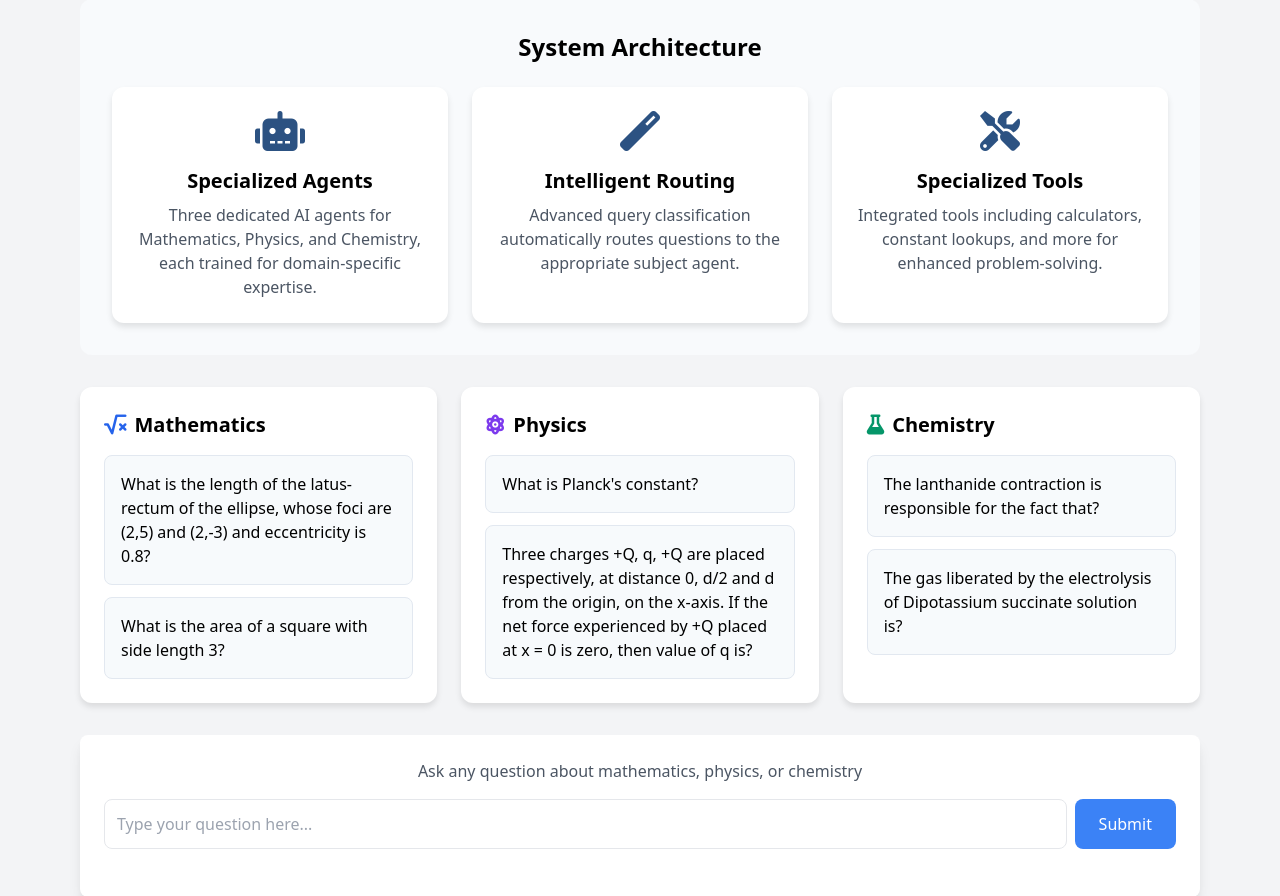
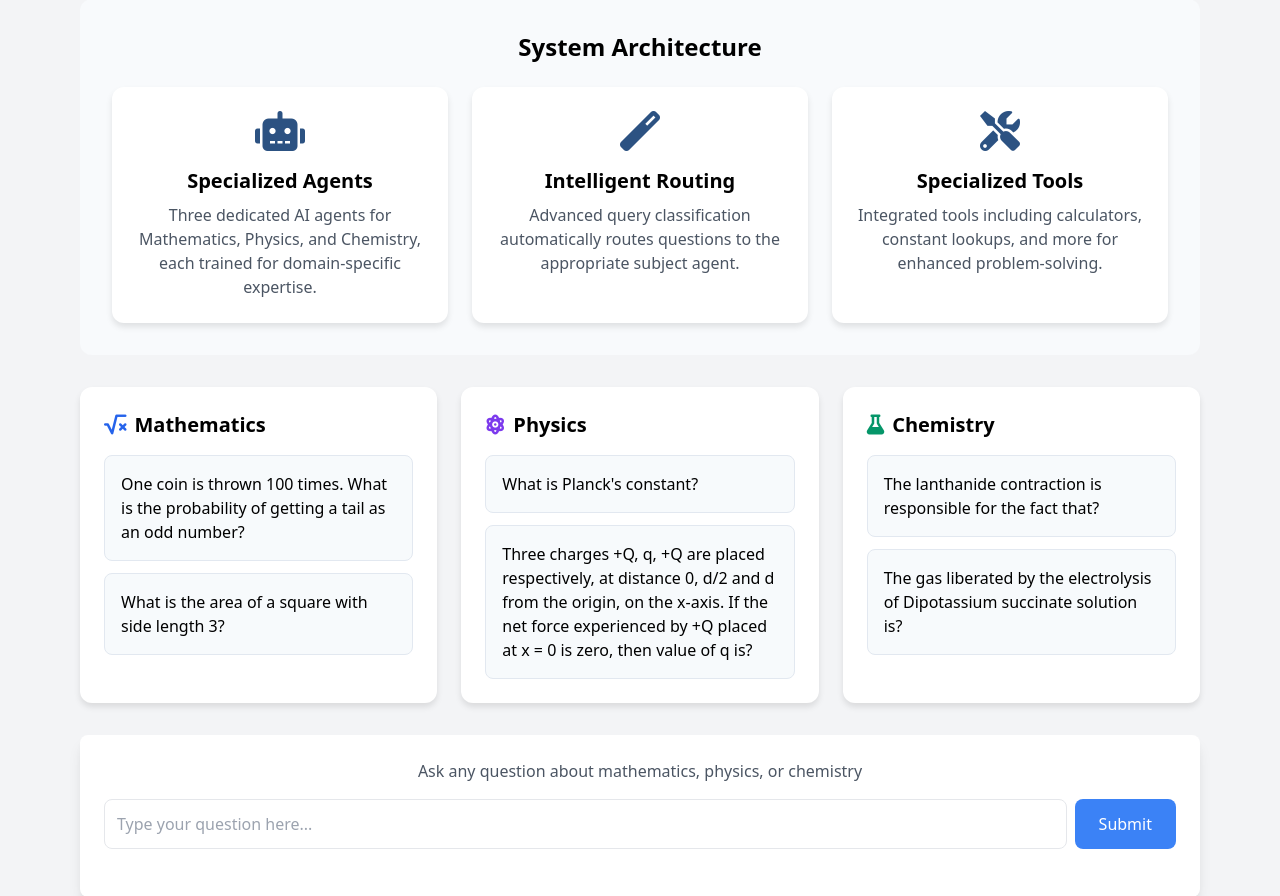
Before and after one commit to AnujSinghML/Multi-Agent-AI-Tutor, a FastAPI app: page / in a window 1280 px wide. Shown: the part 423-1319 px from the top of the page. Run offline with FastAPI, Linux system fonts and the light colour scheme.

Commit message:
frontend changes

```diff
--- a/app/templates/index.html
+++ b/app/templates/index.html
@@ -435,7 +435,7 @@
                 </h3>
                 <div class="space-y-3">
                     <div class="example-prompt" onclick="usePrompt(this)">
-                        What is the length of the latus-rectum of the ellipse, whose foci are (2,5) and (2,-3) and eccentricity is 0.8?
+                        One coin is thrown 100 times. What is the probability of getting a tail as an odd number?
                     </div>
                     <div class="example-prompt" onclick="usePrompt(this)">
                         What is the area of a square with side length 3?
```
